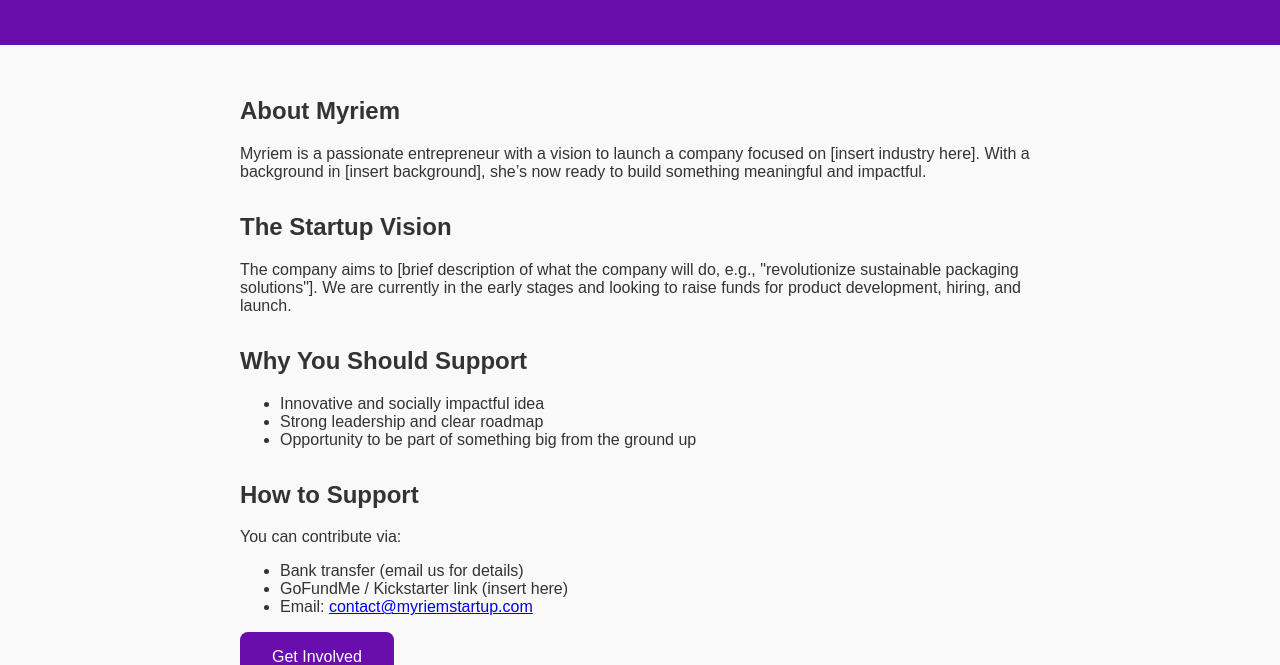
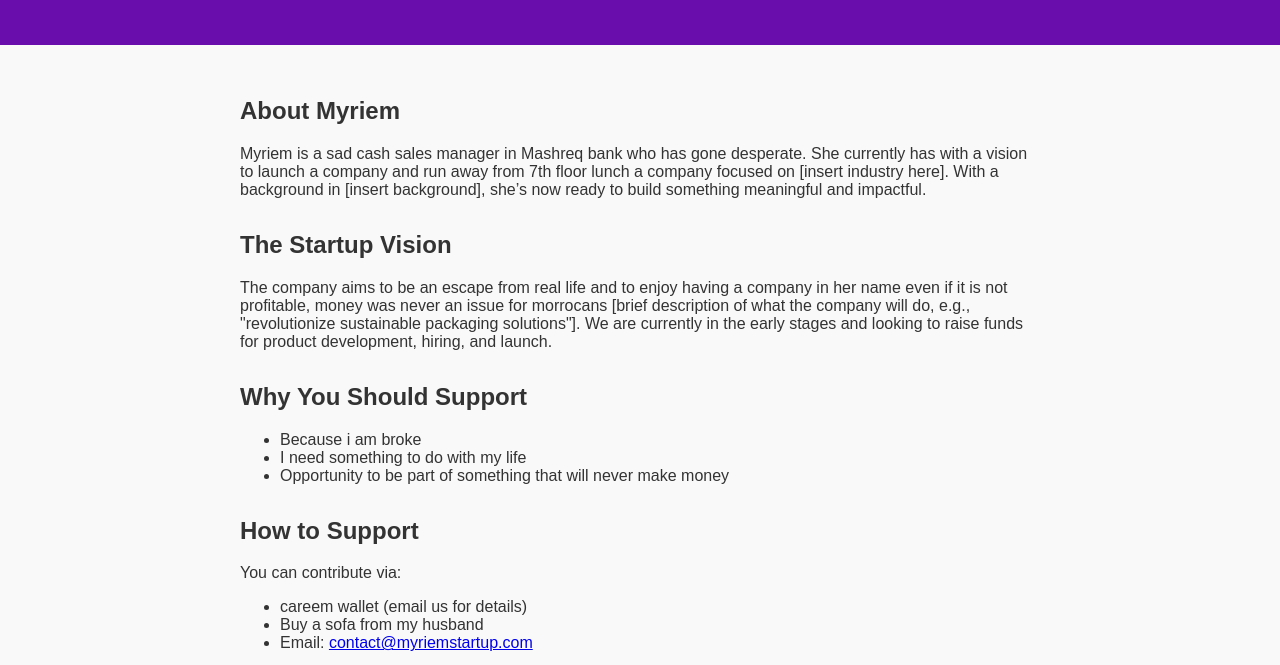
Before and after one commit to Fred57381/myriem-startup, a plain HTML site: page index.html in a window 1280 px wide. Shown: the part 133-798 px from the top of the page. Drawn offline with Linux system fonts and the light colour scheme.

Commit message:
Update index.html

```diff
--- a/index.html
+++ b/index.html
@@ -3,7 +3,7 @@
 <head>
   <meta charset="UTF-8" />
   <meta name="viewport" content="width=device-width, initial-scale=1.0"/>
-  <title>Support Myriem's Vision</title>
+  <title>Support Myriem's Project</title>
   <style>
     body {
       font-family: 'Arial', sans-serif;
@@ -52,20 +52,20 @@
   <main>
     <section>
       <h2>About Myriem</h2>
-      <p>Myriem is a passionate entrepreneur with a vision to launch a company focused on [insert industry here]. With a background in [insert background], she’s now ready to build something meaningful and impactful.</p>
+      <p>Myriem is a sad cash sales manager in Mashreq bank who has gone desperate. She currently has with a vision to launch a company and run away from 7th floor lunch a company focused on [insert industry here]. With a background in [insert background], she’s now ready to build something meaningful and impactful.</p>
     </section>
 
     <section>
       <h2>The Startup Vision</h2>
-      <p>The company aims to [brief description of what the company will do, e.g., "revolutionize sustainable packaging solutions"]. We are currently in the early stages and looking to raise funds for product development, hiring, and launch.</p>
+      <p>The company aims to be an escape from real life and to enjoy having a company in her name even if it is not profitable, money was never an issue for morrocans [brief description of what the company will do, e.g., "revolutionize sustainable packaging solutions"]. We are currently in the early stages and looking to raise funds for product development, hiring, and launch.</p>
     </section>
 
     <section>
       <h2>Why You Should Support</h2>
       <ul>
-        <li>Innovative and socially impactful idea</li>
-        <li>Strong leadership and clear roadmap</li>
-        <li>Opportunity to be part of something big from the ground up</li>
+        <li>Because i am broke </li>
+        <li>I need something to do with my life</li>
+        <li>Opportunity to be part of something that will never make money</li>
       </ul>
     </section>
 
@@ -73,9 +73,9 @@
       <h2>How to Support</h2>
       <p>You can contribute via:</p>
       <ul>
-        <li>Bank transfer (email us for details)</li>
-        <li>GoFundMe / Kickstarter link (insert here)</li>
-        <li>Email: <a href="mailto:contact@myriemstartup.com">contact@myriemstartup.com</a></li>
+        <li>careem wallet (email us for details)</li>
+        <li> Buy a sofa from my husband</li>
+        <li>Email: <a href="myriemgotnothing@myriemstartup.com">contact@myriemstartup.com</a></li>
       </ul>
       <a href="mailto:contact@myriemstartup.com" class="cta">Get Involved</a>
     </section>
```
